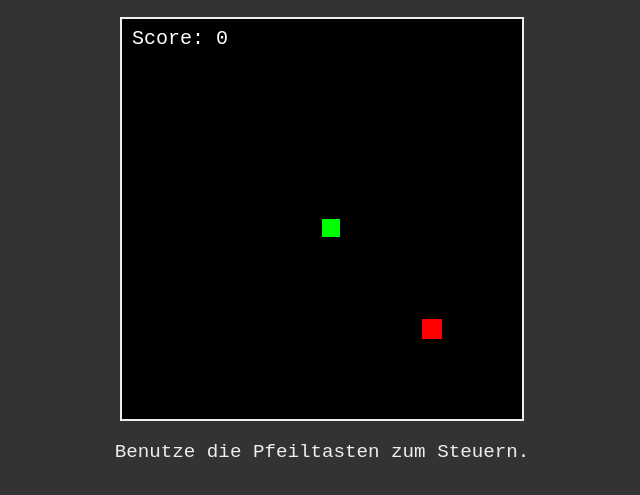
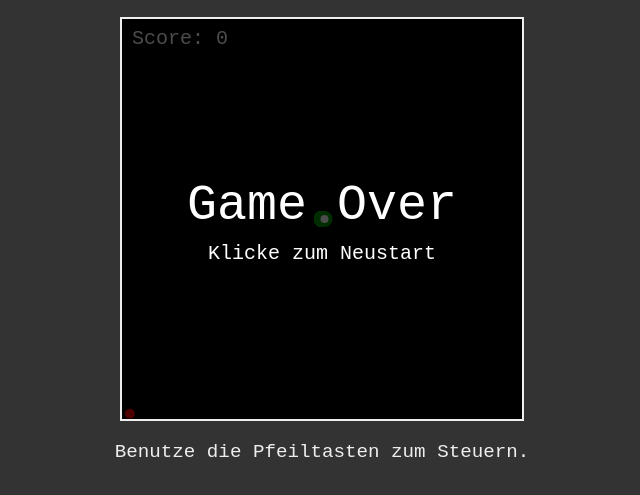
Before and after one commit to pfmxale/SnakeZ, a plain HTML site: page index.html in a window 1280 px wide. Shown: the part 199-694 px from the top of the page, without its empty margins (318-958 px from the left). Drawn offline with Linux system fonts and the light colour scheme.

Commit message:
Add files via upload

```diff
--- a/index.html
+++ b/index.html
@@ -40,65 +40,84 @@
       const ctx = canvas.getContext('2d');
 
       // Spiel-Konfiguration
-        const gridSize = 20; // Größe jedes Gitterquadrats
-        const tileCount = canvas.width / gridSize; // Anzahl der Kacheln pro Reihe/Spalte
-
-        // Spieler (Schlange)
-        let snake = [
-            { x: 10, y: 10 } // Startposition der Schlange
-        ];
-        let dx = 0; // Bewegungsrichtung x
-        let dy = 0; // Bewegungsrichtung y
-
-        // Futter
-        let food = { x: 15, y: 15 };
-
+      const snakeRadius = 8;
+      const foodRadius = 5;
+      const speed = 2.5;
+      let snake = [{ x: canvas.width / 2, y: canvas.height / 2 }];
+      let food = {};
       let score = 0;
       let gameOver = false;
+      let mouse = { x: canvas.width / 2, y: canvas.height / 2 };
+
+      function init() {
+        snake = [{ x: canvas.width / 2, y: canvas.height / 2 }];
+        // Füge Startsegmente hinzu, damit die Schlange länger ist
+        for (let i = 0; i < 20; i++) {
+            snake.push({ ...snake[0] });
+        }
+        score = 0;
+        gameOver = false;
+        placeFood();
+        gameLoop();
+      }
 
       // Haupt-Spiel-Schleife
       function gameLoop() {
         if (gameOver) {
+          ctx.fillStyle = 'rgba(0, 0, 0, 0.7)';
+          ctx.fillRect(0, 0, canvas.width, canvas.height);
           ctx.fillStyle = 'white';
           ctx.font = '50px "Courier New"';
-                ctx.fillText('Game Over', canvas.width / 6.5, canvas.height / 2);
+          ctx.textAlign = 'center';
+          ctx.fillText('Game Over', canvas.width / 2, canvas.height / 2);
           ctx.font = '20px "Courier New"';
-                ctx.fillText('Drücke Enter zum Neustart', canvas.width / 5, canvas.height / 2 + 40);
+          ctx.fillText('Klicke zum Neustart', canvas.width / 2, canvas.height / 2 + 40);
           return;
         }
 
-            // Spiel aktualisieren
         update();
-            // Spiel zeichnen
         draw();
 
-            setTimeout(gameLoop, 100); // Geschwindigkeit des Spiels
+        requestAnimationFrame(gameLoop); // Besser für flüssige Animationen
       }
 
       // Spielzustand aktualisieren
       function update() {
-            const head = { x: snake[0].x + dx, y: snake[0].y + dy };
+        const head = { ...snake[0] };
 
-            // Kollision mit der Wand
-            if (head.x < 0 || head.x >= tileCount || head.y < 0 || head.y >= tileCount) {
-                gameOver = true;
-                return;
-            }
+        // Berechne den Winkel zum Mauszeiger
+        const angle = Math.atan2(mouse.y - head.y, mouse.x - head.x);
+
+        // Bewege den Kopf in Richtung des Winkels
+        head.x += Math.cos(angle) * speed;
+        head.y += Math.sin(angle) * speed;
+
+        // Kollision mit der Wand (abprallen lassen)
+        if (head.x < snakeRadius) head.x = snakeRadius;
+        if (head.x > canvas.width - snakeRadius) head.x = canvas.width - snakeRadius;
+        if (head.y < snakeRadius) head.y = snakeRadius;
+        if (head.y > canvas.height - snakeRadius) head.y = canvas.height - snakeRadius;
+
+        snake.unshift(head); // Neuen Kopf hinzufügen
 
         // Kollision mit sich selbst
-            for (let i = 1; i < snake.length; i++) {
-                if (head.x === snake[i].x && head.y === snake[i].y) {
+        for (let i = 10; i < snake.length; i++) { // Beginne weiter hinten, um nicht sofort zu sterben
+            const dist = Math.hypot(head.x - snake[i].x, head.y - snake[i].y);
+            if (dist < snakeRadius) {
                 gameOver = true;
                 return;
             }
         }
 
-            snake.unshift(head); // Neuen Kopf hinzufügen
-
         // Futter essen
-            if (head.x === food.x && head.y === food.y) {
+        const distToFood = Math.hypot(head.x - food.x, head.y - food.y);
+        if (distToFood < snakeRadius + foodRadius) {
             score++;
-                placeFood(); // Neues Futter platzieren
+            // Schlange wachsen lassen, indem wir 5 neue Segmente hinzufügen
+            for (let i = 0; i < 5; i++) {
+                snake.push({ ...snake[snake.length - 1] });
+            }
+            placeFood();
         } else {
             snake.pop(); // Letztes Segment entfernen, wenn kein Futter gegessen wurde
         }
@@ -110,60 +129,58 @@
         ctx.fillStyle = 'black';
         ctx.fillRect(0, 0, canvas.width, canvas.height);
 
-            // Schlange zeichnen
-            ctx.fillStyle = 'lime';
-            snake.forEach(segment => {
-                ctx.fillRect(segment.x * gridSize, segment.y * gridSize, gridSize - 2, gridSize - 2);
-            });
+        // Futter zeichnen
+        ctx.beginPath();
+        ctx.arc(food.x, food.y, foodRadius, 0, Math.PI * 2);
+        ctx.fillStyle = 'red';
+        ctx.fill();
 
-            // Futter zeichnen
-            ctx.fillStyle = 'red';
-            ctx.fillRect(food.x * gridSize, food.y * gridSize, gridSize, gridSize);
+        // Schlange zeichnen (von hinten nach vorne)
+        for (let i = snake.length - 1; i >= 0; i--) {
+            const segment = snake[i];
+            ctx.beginPath();
+            ctx.arc(segment.x, segment.y, snakeRadius, 0, Math.PI * 2);
+            // Farbverlauf für die Schlange
+            const green = 150 + Math.floor(105 * (i / snake.length));
+            ctx.fillStyle = `rgb(0, ${green}, 0)`;
+            ctx.fill();
+        }
+
+        // Kopf hervorheben (Auge)
+        ctx.beginPath();
+        ctx.arc(snake[0].x, snake[0].y, snakeRadius / 2, 0, Math.PI * 2);
+        ctx.fillStyle = 'white';
+        ctx.fill();
 
         // Punktestand
         ctx.fillStyle = 'white';
         ctx.font = '20px "Courier New"';
+        ctx.textAlign = 'left';
         ctx.fillText('Score: ' + score, 10, 25);
       }
 
       // Futter an einer zufälligen Position platzieren
       function placeFood() {
-            food.x = Math.floor(Math.random() * tileCount);
-            food.y = Math.floor(Math.random() * tileCount);
+        food.x = Math.random() * (canvas.width - foodRadius * 2) + foodRadius;
+        food.y = Math.random() * (canvas.height - foodRadius * 2) + foodRadius;
       }
 
-        // Tastatureingaben verarbeiten
-        document.addEventListener('keydown', e => {
-            switch (e.key) {
-                case 'ArrowUp':
-                    if (dy === 0) { dx = 0; dy = -1; }
-                    break;
-                case 'ArrowDown':
-                    if (dy === 0) { dx = 0; dy = 1; }
-                    break;
-                case 'ArrowLeft':
-                    if (dx === 0) { dx = -1; dy = 0; }
-                    break;
-                case 'ArrowRight':
-                    if (dx === 0) { dx = 1; dy = 0; }
-                    break;
-                case 'Enter':
+      // Mausbewegungen verfolgen
+      canvas.addEventListener('mousemove', e => {
+        const rect = canvas.getBoundingClientRect();
+        mouse.x = e.clientX - rect.left;
+        mouse.y = e.clientY - rect.top;
+      });
+
+      // Neustart bei Klick nach Game Over
+      canvas.addEventListener('click', () => {
         if (gameOver) {
-                        // Spiel zurücksetzen
-                        snake = [{ x: 10, y: 10 }];
-                        dx = 0;
-                        dy = 0;
-                        score = 0;
-                        gameOver = false;
-                        placeFood();
-                        gameLoop();
-                    }
-                    break;
+          init();
         }
       });
 
       // Spiel starten
-        gameLoop();
+      init();
     </script>
 
 </body>
```
Lines whose indentation alone changed are shown as unchanged.
